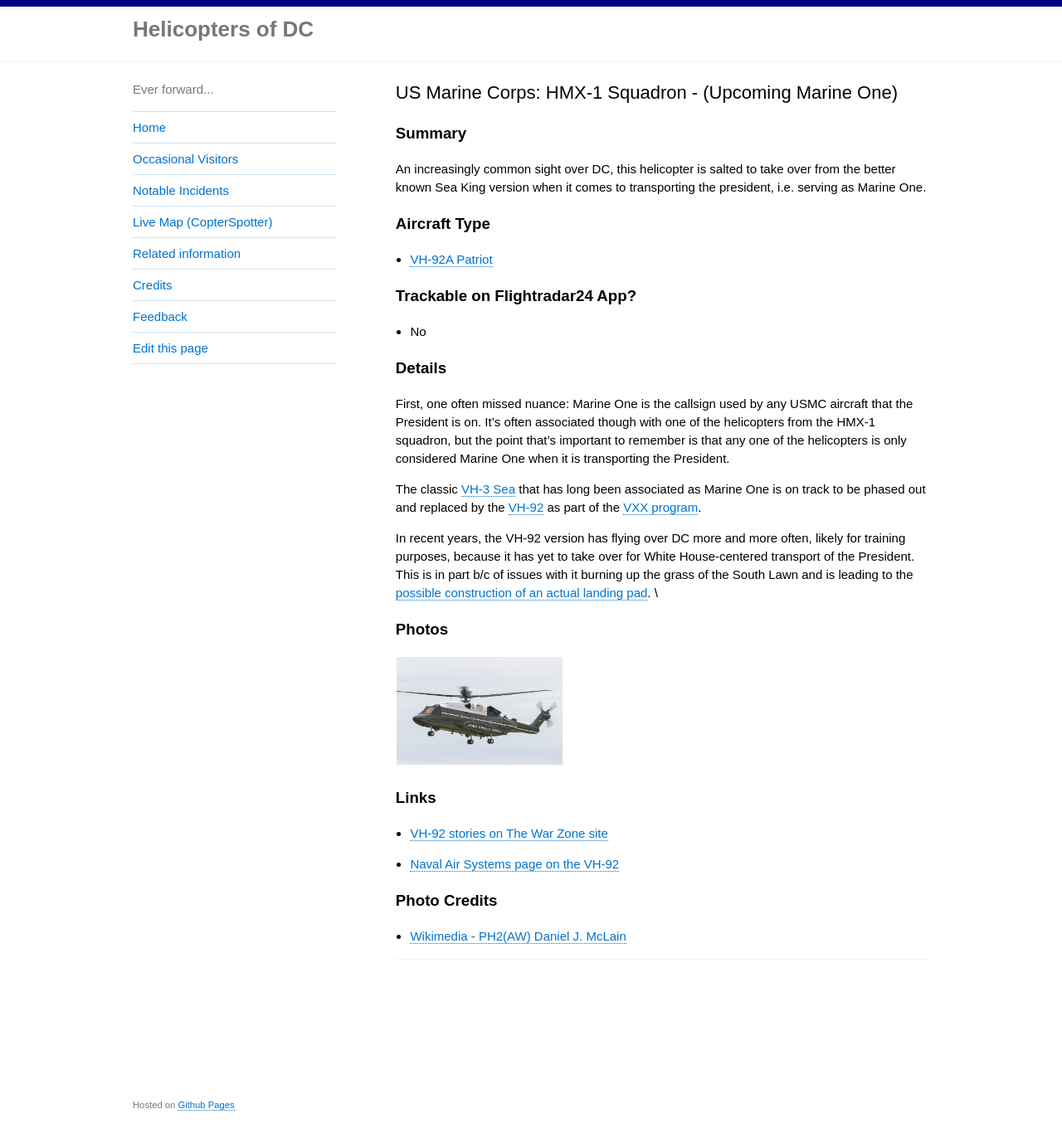
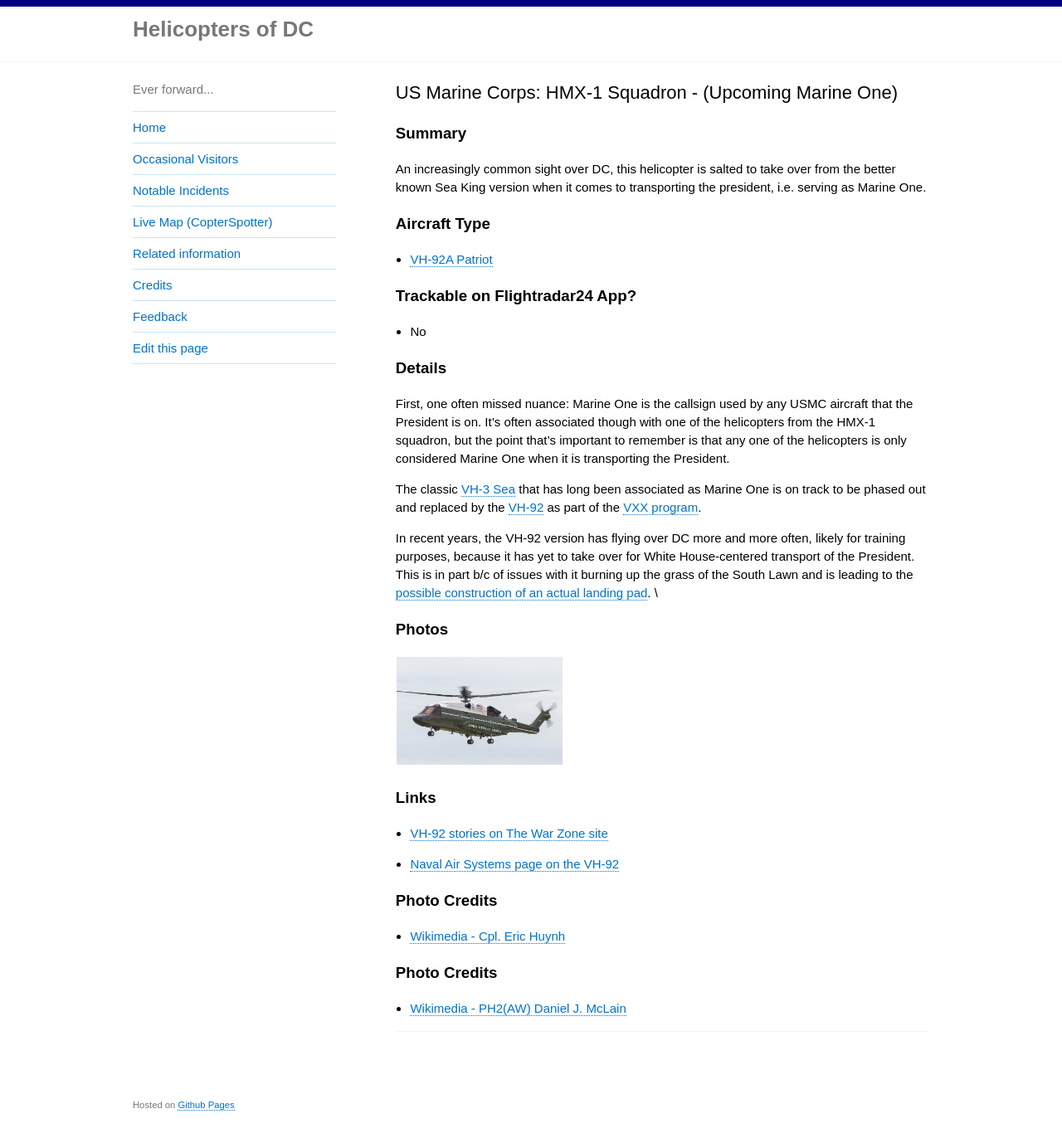
Before and after one commit to gbinal/dc-helicopters, a Jekyll site: the page built from _helicopters/11-us-marine-corps-hmx-1-squadron-vh-92.md, in a window 1280 px wide and 1372 px high. Shown: the whole window at 83% size. Built offline with Jekyll 4.4.1, drawn with Linux system fonts in a browser that asks for light colours.

Commit message:
Refactor VH-92A documentation and update photo credits
Removed extra line breaks and added photo credit for Cpl. Eric Huynh.

```diff
--- a/_helicopters/11-us-marine-corps-hmx-1-squadron-vh-92.md
+++ b/_helicopters/11-us-marine-corps-hmx-1-squadron-vh-92.md
@@ -6,8 +6,6 @@ image: /pictures/VH-92.jpg
 ### Summary
 
 An increasingly common sight over DC, this helicopter is salted to take over from the better known Sea King version when it comes to transporting the president, i.e. serving as Marine One.
-
-
 
 ### Aircraft Type
 * [VH-92A Patriot](https://en.wikipedia.org/wiki/Sikorsky_VH-92_Patriot)
@@ -35,5 +33,11 @@ In recent years, the VH-92 version has flying over DC more and more often, likel
 * [VH-92 stories on The War Zone site](https://www.twz.com/category/vh-92)
 * [Naval Air Systems page on the VH-92](https://www.navair.navy.mil/product/VH-92A-Patriot)
 
+
+
+### Photo Credits
+* [Wikimedia - Cpl. Eric Huynh](https://commons.wikimedia.org/wiki/File:VH-92_Quantico.jpg)
+
+
 ### Photo Credits
 * [Wikimedia - PH2(AW) Daniel J. McLain](https://en.wikipedia.org/wiki/Marine_One#/media/File:VH-3D_Marine_One_over_Washington_DC_May_2005.jpg)
```
